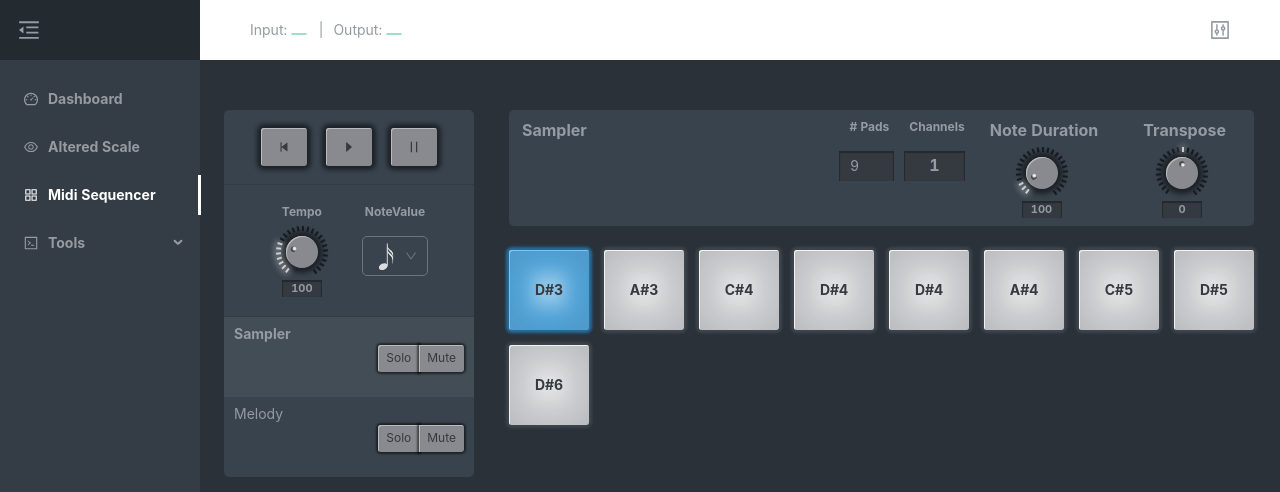
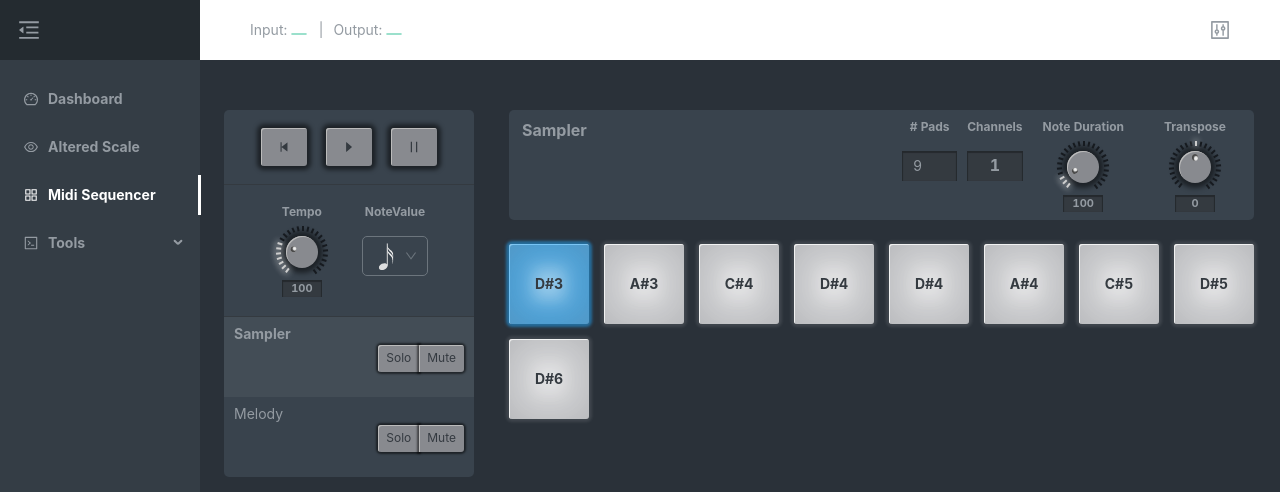
Before and after one commit to tedkx/midi-playground, a React app: page /midi-sequencer in a window 1280 px wide. Shown: the top 492 px of the page. Built offline with nearby package versions, Linux system fonts and the light colour scheme.

Commit message:
Restored broken title styles

```diff
--- a/src/routes/MidiSequencer/StepSequencer/index.js
+++ b/src/routes/MidiSequencer/StepSequencer/index.js
@@ -63,7 +63,7 @@ const StepSequencer = ({ activeNoteIdx, data, onSetData }) => {
     <div className="step-sequencer">
       <div className="controls">
         <Card bordered={false}>
-          <div className="title">{data?.title}</div>
+          <div className="sequencer-title">{data?.title}</div>
           <div className="flex-spacer"></div>
           <SequenceLengthModifier
             notes={data?.notes}
--- a/src/routes/MidiSequencer/styles.less
+++ b/src/routes/MidiSequencer/styles.less
@@ -59,7 +59,7 @@
   .step-sequencer {
     flex-grow: 1;
 
-    .title {
+    .sequencer-title {
       font-size: 16px;
       font-weight: bold;
       margin-left: 5px;
```
